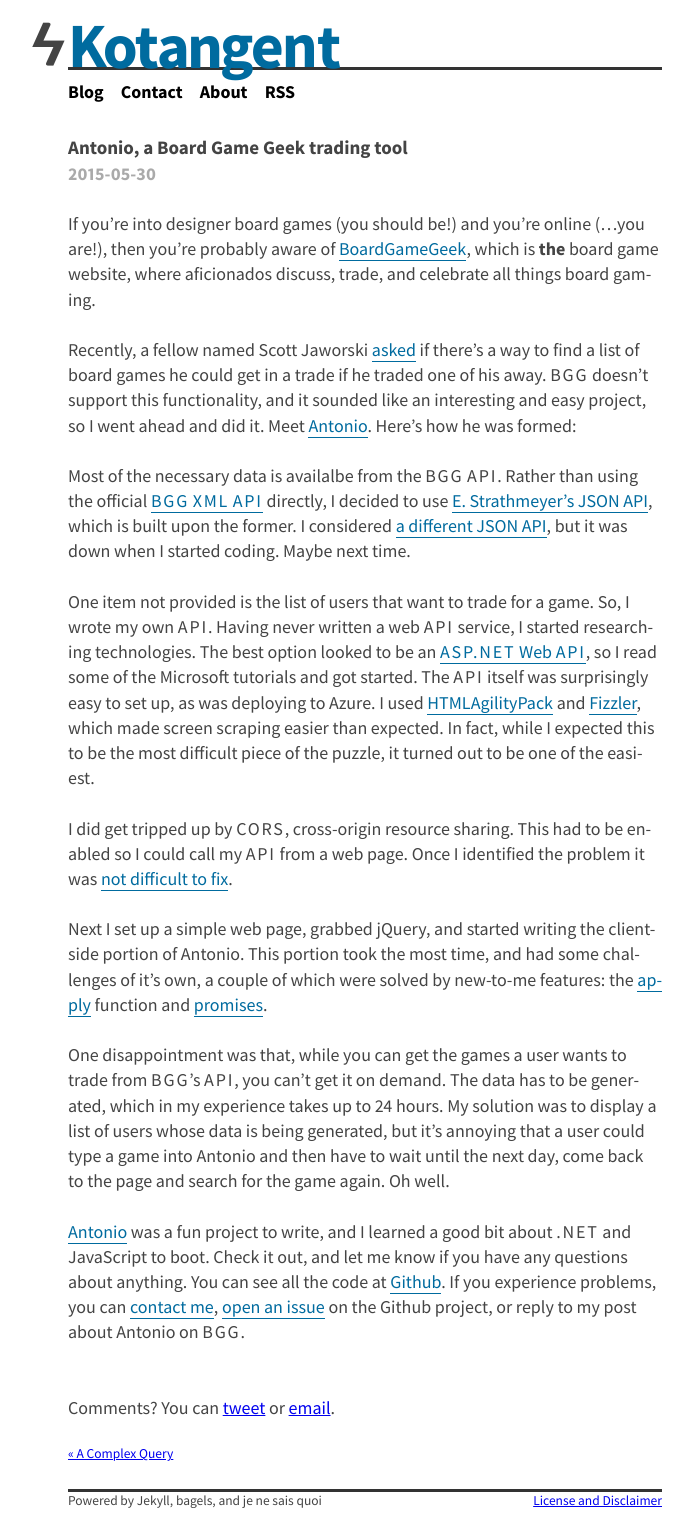
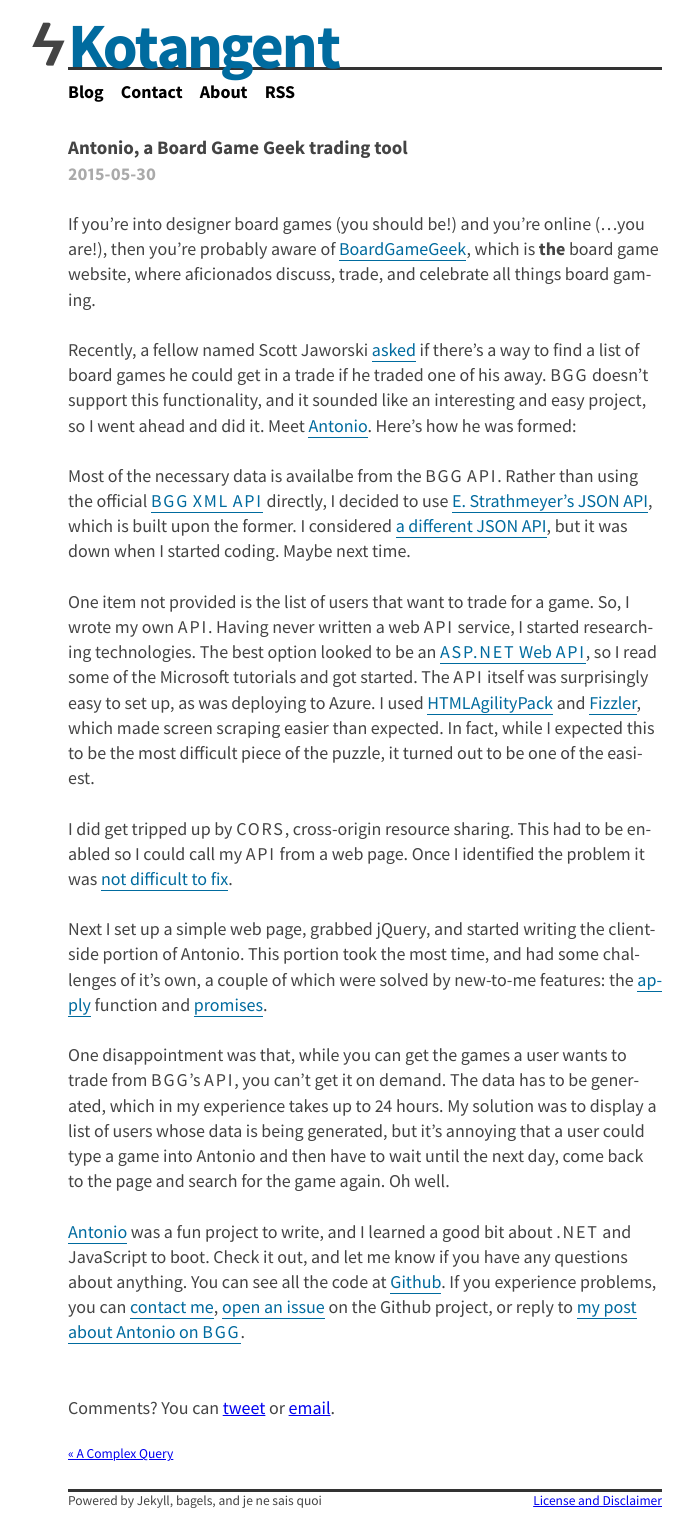
Before and after one commit to briankoser/kotangent-jekyll, a Jekyll site: the page built from _posts/2015-05-30-antonio.md, in a window 1280 px wide. Shown: the whole page, without its empty margins (275-968 px from the left). Built offline with Jekyll 4.4.1, drawn with Linux system fonts in a browser that asks for light colours; part of the change alters nothing that is shown.

```diff
--- a/_posts/2015-05-30-antonio.md
+++ b/_posts/2015-05-30-antonio.md
@@ -18,4 +18,4 @@ Next I set up a simple web page, grabbed jQuery, and started writing the client-
 
 One disappointment was that, while you can get the games a user wants to trade from <abbr>BGG</abbr>’s <abbr>API</abbr>, you can’t get it on demand. The data has to be generated, which in my experience takes up to 24 hours. My solution was to display a list of users whose data is being generated, but it’s annoying that a user could type a game into Antonio and then have to wait until the next day, come back to the page and search for the game again. Oh well.
 
-[Antonio](http://koser.us/antonio) was a fun project to write, and I learned a good bit about <abbr>.NET</abbr> and JavaScript to boot. Check it out, and let me know if you have any questions about anything. You can see all the code at [Github](http://github.com/briankoser/antonio). If you experience problems, you can [contact me](http://briankoser.com/contact/), [open an issue](http://github.com/briankoser/antonio/issues/new) on the Github project, or reply to my post about Antonio on <abbr>BGG</abbr>.
+[Antonio](http://koser.us/antonio) was a fun project to write, and I learned a good bit about <abbr>.NET</abbr> and JavaScript to boot. Check it out, and let me know if you have any questions about anything. You can see all the code at [Github](http://github.com/briankoser/antonio). If you experience problems, you can [contact me](http://briankoser.com/contact/), [open an issue](http://github.com/briankoser/antonio/issues/new) on the Github project, or reply to [my post about Antonio on <abbr>BGG</abbr>](http://boardgamegeek.com/article/19376164).
```
